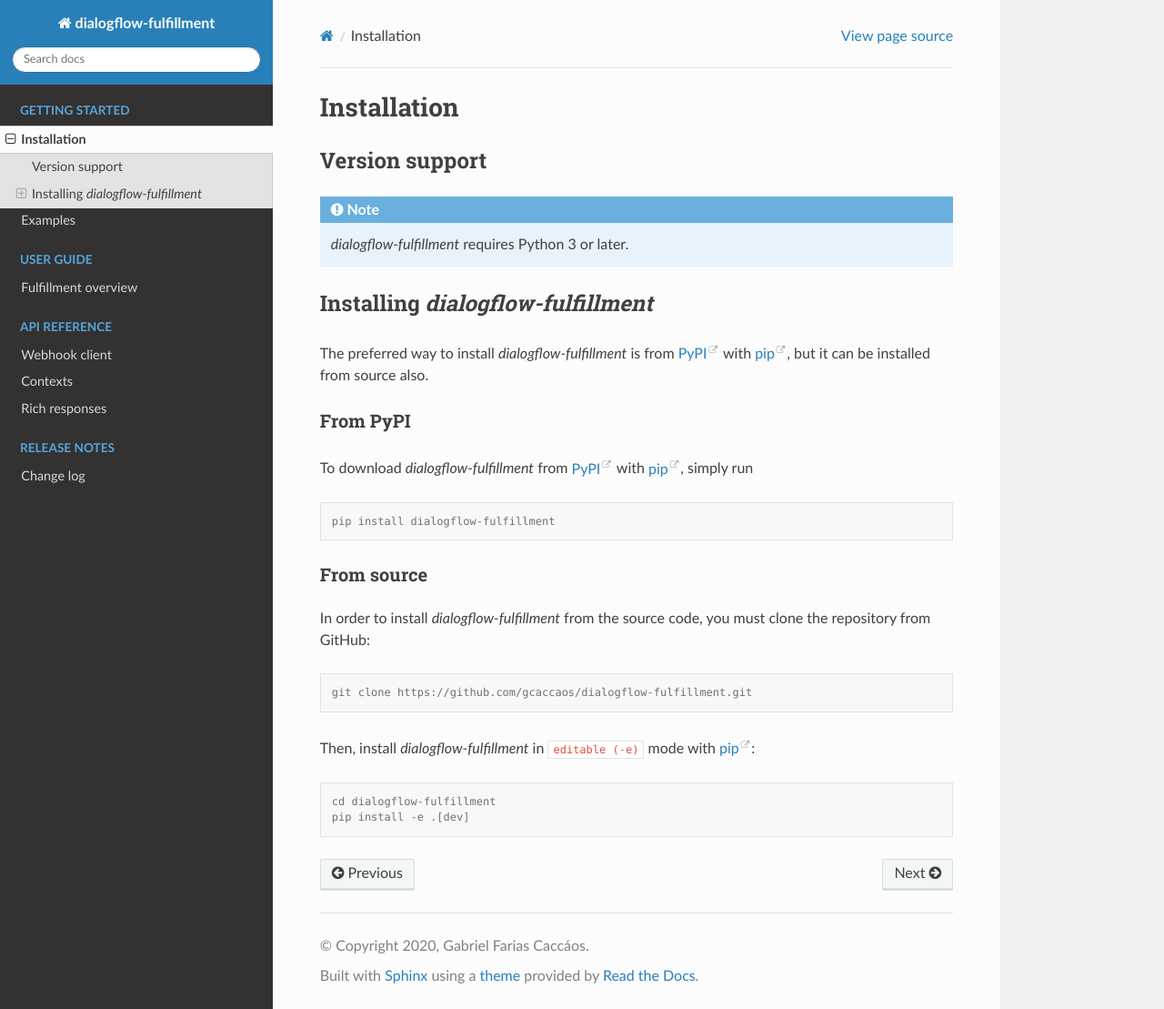
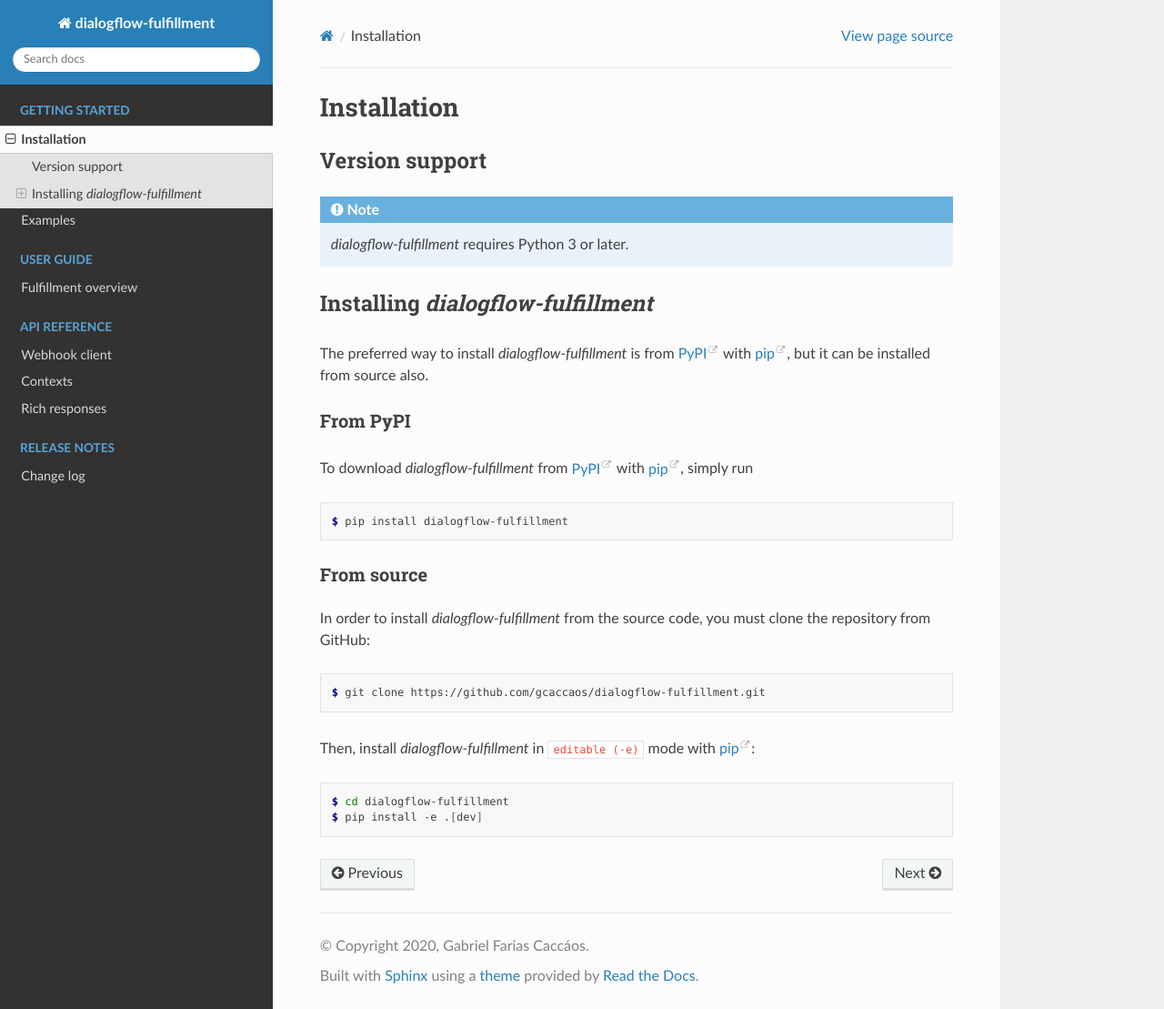
Before and after one commit to gcaccaos/dialogflow-fulfillment, a Sphinx documentation site: the page built from docs/source/getting-started/installation.rst, in a window 1280 px wide and 1109 px high. Shown: the whole window at 91% size. Built offline with Sphinx 7.4.7 and the Read the Docs theme 2.0.0, drawn with Linux system fonts in a browser that asks for light colours.

Commit message:
Fix code-block typos in documentation

```diff
--- a/docs/source/getting-started/installation.rst
+++ b/docs/source/getting-started/installation.rst
@@ -26,7 +26,7 @@
 
 .. code-block:: console
 
-   pip install dialogflow-fulfillment
+   $ pip install dialogflow-fulfillment
 
 From source
 ~~~~~~~~~~~
@@ -36,12 +36,12 @@
 
 .. code-block:: console
 
-    git clone https://github.com/gcaccaos/dialogflow-fulfillment.git
+   $ git clone https://github.com/gcaccaos/dialogflow-fulfillment.git
 
 
 Then, install *dialogflow-fulfillment* in :code:`editable (-e)` mode with `pip`_:
 
 .. code-block:: console
 
-    cd dialogflow-fulfillment
-    pip install -e .[dev]
+   $ cd dialogflow-fulfillment
+   $ pip install -e .[dev]
--- a/docs/source/index.rst
+++ b/docs/source/index.rst
@@ -102,7 +102,7 @@
 
 .. code-block:: console
 
-   pip install dialogflow-fulfillment
+   $ pip install dialogflow-fulfillment
 
 .. _PyPI: https://pypi.org/project/dialogflow-fulfillment/
 .. _pip: https://pip.pypa.io/
```
